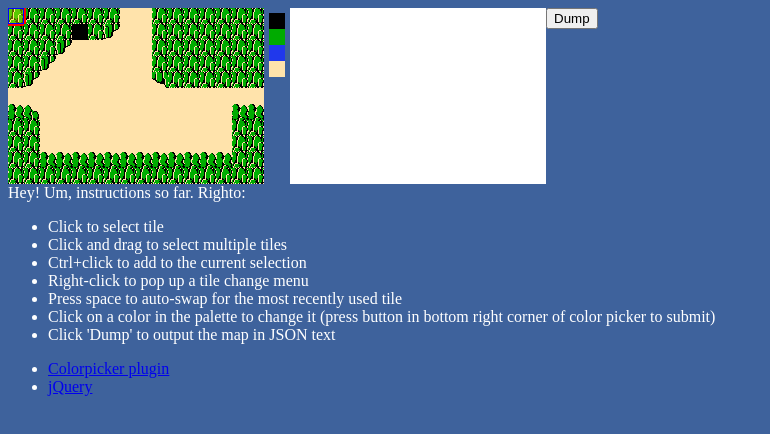
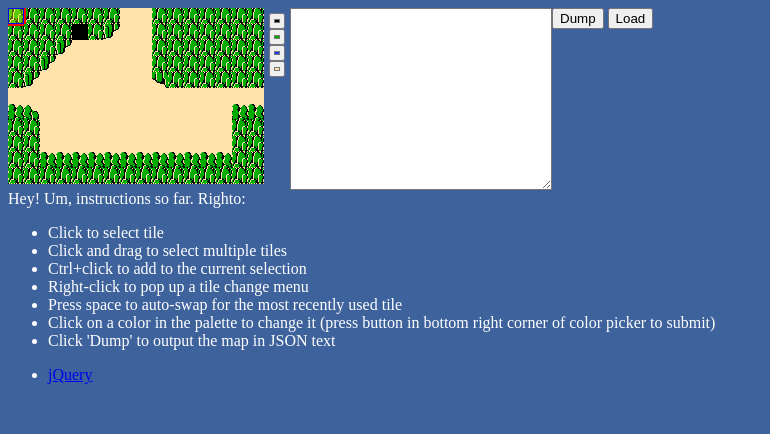
Before and after one commit to jiminychris/htmloz, a plain HTML site: page mapedit.html in a window 1280 px wide. Shown: the whole page, without its empty margins (0-770 px from the left). Drawn offline with nearby package versions, Linux system fonts and the light colour scheme.

Commit message:
Added a loader.
And got rid of the colorpicker plugin. Turns out there's a color input
in HTML 5. Who knew.

```diff
--- a/css/style.css
+++ b/css/style.css
@@ -18,6 +18,9 @@ canvas > span .hidden {
 body {
   color:#FFFFFF;
   background:#3E629C;
+}
+input[type=color] {
+  display:block;
 }
 #output {
 }
--- a/js/mapedit.js
+++ b/js/mapedit.js
@@ -29,6 +29,9 @@ function coordinateInArray(value, array) {
     if (value.x == array[i].x && value.y == array[i].y) return i;
   }
   return -1;
+}
+
+function load(json) {
 }
 
 function changeSelectedTilesType(type) {
@@ -98,8 +101,8 @@ function main(canvas) {
   }
   ctx = canvas.getContext('2d');
 
-  var p = new Parser('resources/maps/map_ow_8-8.json', TILESIZE);
-  p.parse(function(data) {
+  var p = new Parser(TILESIZE);
+  p.parseFile('resources/maps/map_ow_8-8.json', function(data) {
     tiles = data.tiles;
     tilesFile = data.tilesFile;
     tileSheet = data.tileSheet;
@@ -147,25 +150,40 @@ function main(canvas) {
           return {type: tile.type};
         });
       });
-      $('#output').text(JSON.stringify({palette:palette, tiles_file: tilesFile, tiles:t}));
+      $('#output').val(JSON.stringify({palette:palette, tiles_file: tilesFile, tiles:t}));
     });
-
+    $('#load').click(function(e) {
+      var json = eval('('+$('#output').val()+')');
+      var p = new Parser(TILESIZE);
+      p.parse(json, function(data) {
+        tiles = data.tiles;
+        tilesFile = data.tilesFile;
+        tileSheet = data.tileSheet;
+        tileDefs = data.tileDefs;
+        palette = data.palette;
+          p.colorAllDefinitions(tilesFile, palette, function(cd) {
+            $('input[type="color"]').map(function (i, input) {
+              input.value = palette[i];
+            });
+            colorData = cd;
+            refreshColors();
+            render();
+          });
+      });
+    });
     palette.map(function(p, i) {
-      var input = $('<div></div>');
+      var input = $('<input type="color"></input>');
       input.height('16px');
       input.width('16px');
-      input.css('background', p);
-      function change(hsb, hex, rgb, el) {
-        hex = '#' + hex;
-        input.css('background', hex);
-        palette[i] = hex;
-        new Parser('', TILESIZE).colorAllDefinitions(tilesFile, palette, function(cd) {
+      input.val(p);
+      input.on('change', function() {
+        palette[i] = this.value;
+        new Parser(TILESIZE).colorAllDefinitions(tilesFile, palette, function(cd) {
           colorData = cd;
           refreshColors();
           render();
         });
-      }
-      input.ColorPicker({color:p, /*onChange: change,*/ onSubmit: function (a,b,c,d) {change(a,b,c,d);$(d).ColorPickerHide();}});
+      });
       $('#colorpickers').append(input);
     });
 
--- a/js/parser.js
+++ b/js/parser.js
@@ -1,7 +1,8 @@
-function Parser(fname, tileSize) {
+function Parser(tileSize) {
   DEFAULT_COLORS = ["#000000", "#808080", "#C0C0C0", "#FFFFFF"];
   //this._DIRECTIONS = (Direction.UP, Direction.RIGHT, Direction.DOWN, Direction.LEFT);
 
+  var parser = this;
   var canvas = document.createElement('canvas');
   var ctx = canvas.getContext('2d');
 
@@ -38,16 +39,14 @@ function Parser(fname, tileSize) {
         fun(data);
       });
     });
-
   };
 
-  this.parse = function(fun) {
+  this.parse = function(mapData, fun) {
     if (!typeof fun === 'function')
       throw new TypeError();
 
-    var parser = {};
+    var res = {};
 
-    $.getJSON(fname, function(mapData) {
     var tilesFile = 'resources/definitions/' + mapData.tiles_file;
     $.getJSON(tilesFile, function(defData) {
       imgpreload('resources/images/'+defData.file, function(images) {
@@ -56,13 +55,13 @@ function Parser(fname, tileSize) {
         var imgDataCache = {};
         var tileSheet = images[0];
 
-          parser.defaultColors = DEFAULT_COLORS;
-          parser.tilesFile = mapData.tiles_file;
+        res.defaultColors = DEFAULT_COLORS;
+        res.tilesFile = mapData.tiles_file;
 
-          parser.tileSheet = tileSheet;
-          parser.palette = mapData.palette;
-          parser.tileDefs = tileDefs;
-          parser.tiles = mapData.tiles.map(function(row, j) {
+        res.tileSheet = tileSheet;
+        res.palette = mapData.palette;
+        res.tileDefs = tileDefs;
+        res.tiles = mapData.tiles.map(function(row, j) {
           return row.map(function(tile, i) {
             var df = tileDefs.filter(function(def) { return def.name === tile.type; });
             var d = null;
@@ -108,9 +107,19 @@ function Parser(fname, tileSize) {
             return res;
           });
         });
-          parser.imgDataCache = imgDataCache;
-          return fun(parser);
+        res.imgDataCache = imgDataCache;
+        return fun(res);
       });
+    });
+  }
+
+  this.parseFile = function(fname, fun) {
+    if (!typeof fun === 'function')
+      throw new TypeError();
+
+    $.getJSON(fname, function(mapData) {
+      parser.parse(mapData, function(res) {
+        return fun(res);
       });
     });
   };
--- a/mapedit.html
+++ b/mapedit.html
@@ -6,10 +6,8 @@
     <script src="https://ajax.googleapis.com/ajax/libs/jquery/1.7.2/jquery.min.js" id="jquery"></script>
     <script src="js/imgpreload.js"></script>
     <script src="js/baseconvert.js"></script>
-    <script type="text/javascript" src="colorpicker/js/colorpicker.js"></script>
     <script src="js/parser.js"></script>
     <script src="js/mapedit.js"></script>
-    <link rel="stylesheet" media="screen" type="text/css" href="colorpicker/css/colorpicker.css" />
     <link type="text/css" rel="stylesheet" href="css/style.css"></link>
   </head>
   <body>
@@ -18,8 +16,9 @@
         <span class="hidden">Oh noes! Your browser doesn't support canvas! I guess you can't play my game unless you get a new one. :( I recommend <a href="https://www.google.com/intl/en/chrome/browser/">Chrome</a>, personally.</span>
       </canvas>
       <div id="colorpickers"></div>
-      <div id="output"></div>
+      <textarea id="output"></textarea>
       <button id="dump">Dump</button>
+      <button id="load">Load</button>
     </div>
     <div id="instructions">Hey! Um, instructions so far. Righto:<ul>
       <li>Click to select tile</li>
@@ -30,6 +29,6 @@
       <li>Click on a color in the palette to change it (press button in bottom right corner of color picker to submit)</li>
       <li>Click 'Dump' to output the map in JSON text</li>
     </ul></div>
-    <div id="credits"><ul><li><a href="http://www.eyecon.ro/colorpicker/">Colorpicker plugin</a></li><li><a href="http://jquery.com/">jQuery</a></li></ul></div>
+    <div id="credits"><ul><li><a href="http://jquery.com/">jQuery</a></li></ul></div>
   </body>
 </html>
```
Also changed, not shown: resources/maps/map_ow_10-7.json (+1 -1 lines), resources/maps/map_ow_11-7.json (+1 -1 lines), resources/maps/map_swordcave.json (+1 -1 lines). Lines whose indentation alone changed are shown as unchanged.
